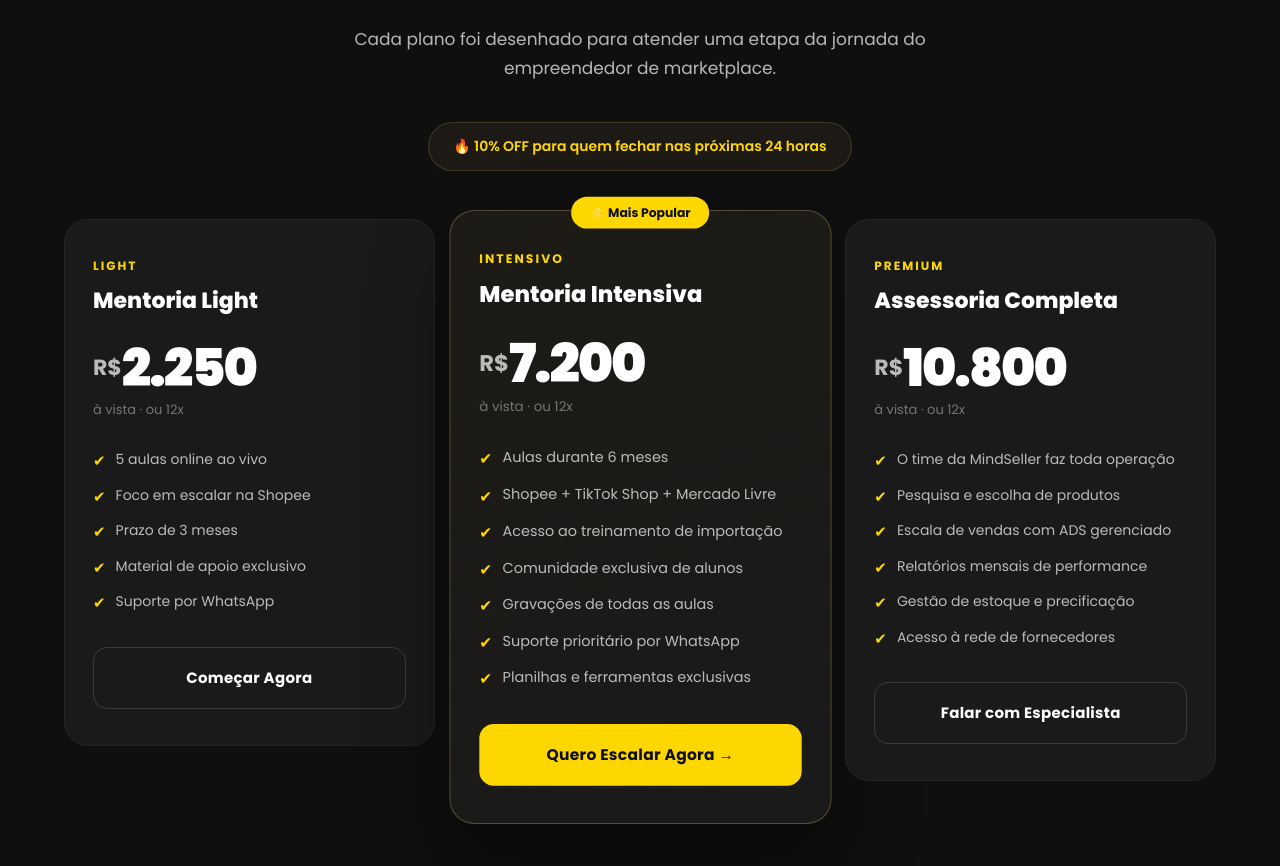
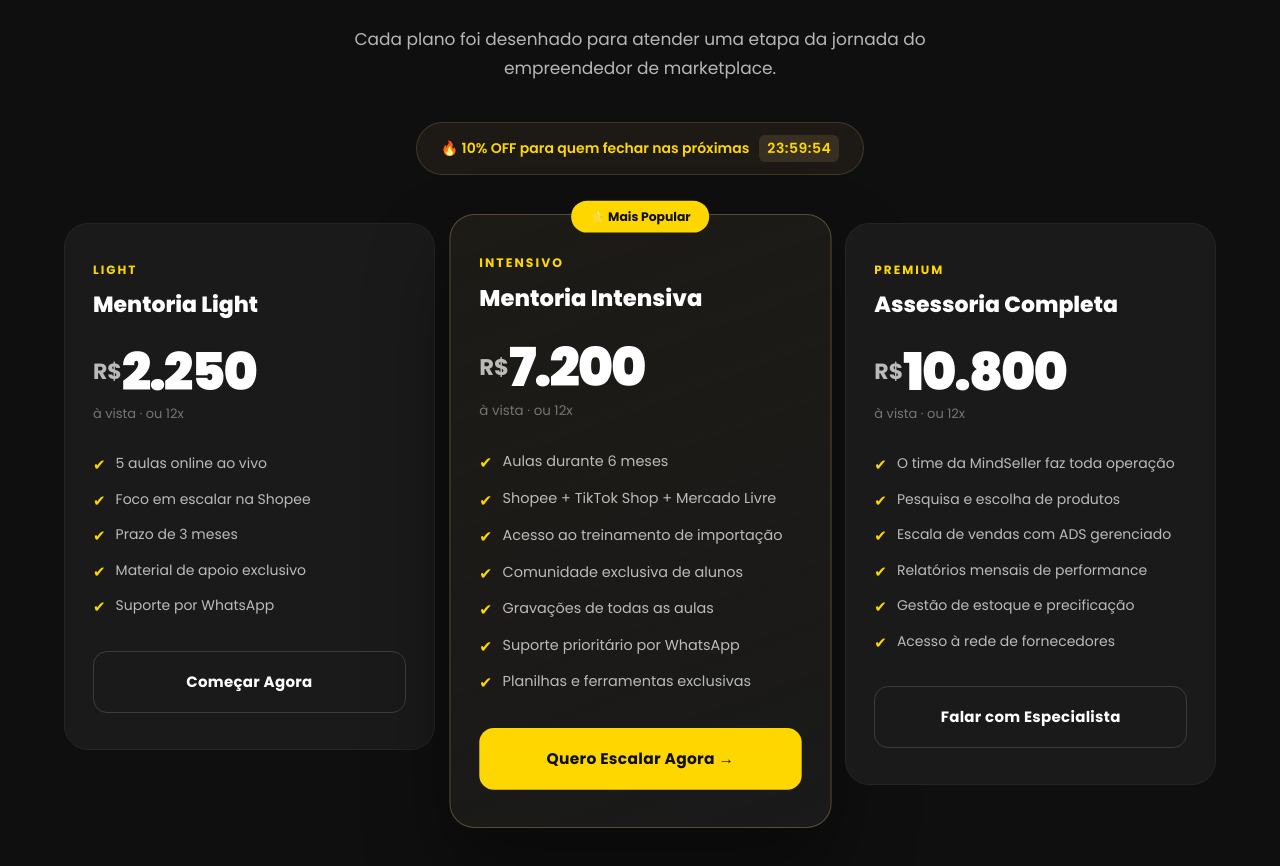
Before and after one commit to Julio-Lauwers/MindSeller-Lading-page, a Next.js app: page / in a window 1280 px wide. Shown: the part 6494-7360 px from the top of the page. Built offline with nearby package versions, Linux system fonts and the light colour scheme.

Commit message:
versão 1.2

```diff
--- a/src/components/sections/PricingSection.module.css
+++ b/src/components/sections/PricingSection.module.css
@@ -36,6 +36,14 @@
   color: var(--gold);
   width: fit-content;
   margin: 0 auto 48px;
+}
+
+.countdown {
+  font-variant-numeric: tabular-nums;
+  letter-spacing: 0.5px;
+  background: rgba(200, 169, 107, 0.15);
+  border-radius: 6px;
+  padding: 2px 8px;
 }
 
 .pricingGrid {
--- a/src/components/sections/PricingSection.tsx
+++ b/src/components/sections/PricingSection.tsx
@@ -1,5 +1,6 @@
 import styles from './PricingSection.module.css'
 import SectionTag from '@/components/ui/SectionTag'
+import CountdownTimer from '@/components/ui/CountdownTimer'
 import { PLANS, WA_LINKS } from '@/lib/constants'
 
 export default function PricingSection() {
@@ -16,7 +17,10 @@ export default function PricingSection() {
         </div>
 
         <div className={styles.pricingNote}>
-          🔥 10% OFF para quem fechar nas próximas 24 horas
+          🔥 10% OFF para quem fechar nas próximas{' '}
+          <span className={styles.countdown}>
+            <CountdownTimer />
+          </span>
         </div>
 
         <div className={styles.pricingGrid}>
--- /dev/null
+++ b/src/components/ui/CountdownTimer.tsx
@@ -0,0 +1,42 @@
+'use client'
+
+import { useEffect, useState } from 'react'
+
+const STORAGE_KEY = 'pricing_countdown_expiry'
+const DURATION_MS = 24 * 60 * 60 * 1000
+
+function getExpiry(): number {
+  if (typeof window === 'undefined') return Date.now() + DURATION_MS
+  const stored = localStorage.getItem(STORAGE_KEY)
+  if (stored) {
+    const expiry = parseInt(stored, 10)
+    if (expiry > Date.now()) return expiry
+  }
+  const expiry = Date.now() + DURATION_MS
+  localStorage.setItem(STORAGE_KEY, String(expiry))
+  return expiry
+}
+
+function formatTime(ms: number): string {
+  if (ms <= 0) return '00:00:00'
+  const totalSeconds = Math.floor(ms / 1000)
+  const h = Math.floor(totalSeconds / 3600)
+  const m = Math.floor((totalSeconds % 3600) / 60)
+  const s = totalSeconds % 60
+  return [h, m, s].map((v) => String(v).padStart(2, '0')).join(':')
+}
+
+export default function CountdownTimer() {
+  const [timeLeft, setTimeLeft] = useState<string | null>(null)
+
+  useEffect(() => {
+    const expiry = getExpiry()
+    const tick = () => setTimeLeft(formatTime(expiry - Date.now()))
+    tick()
+    const id = setInterval(tick, 1000)
+    return () => clearInterval(id)
+  }, [])
+
+  if (timeLeft === null) return <span>24:00:00</span>
+  return <span>{timeLeft}</span>
+}
```
